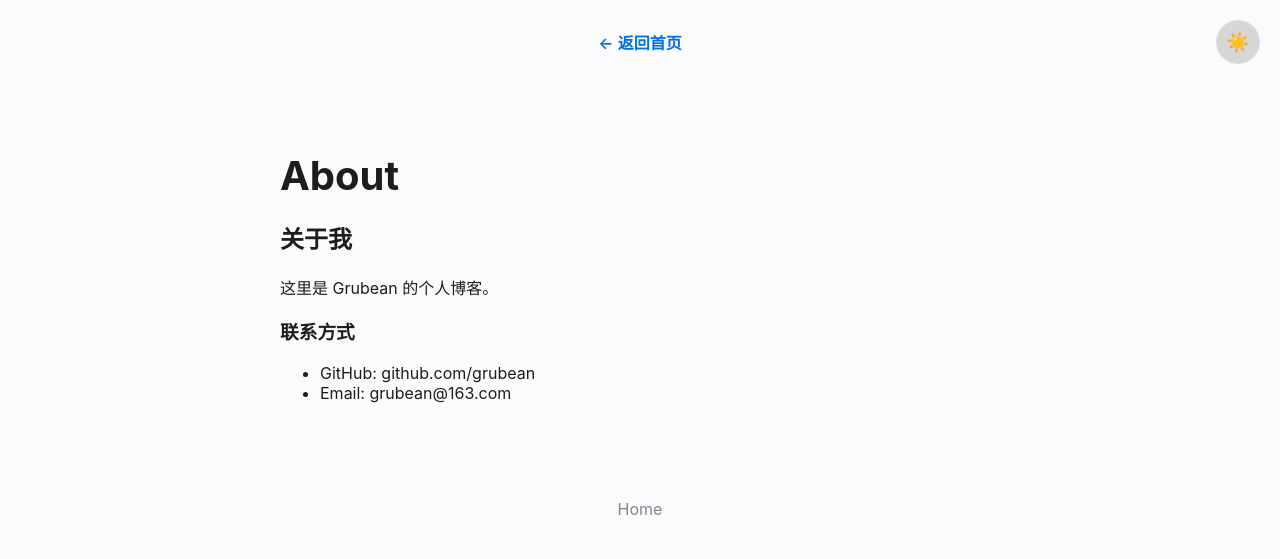
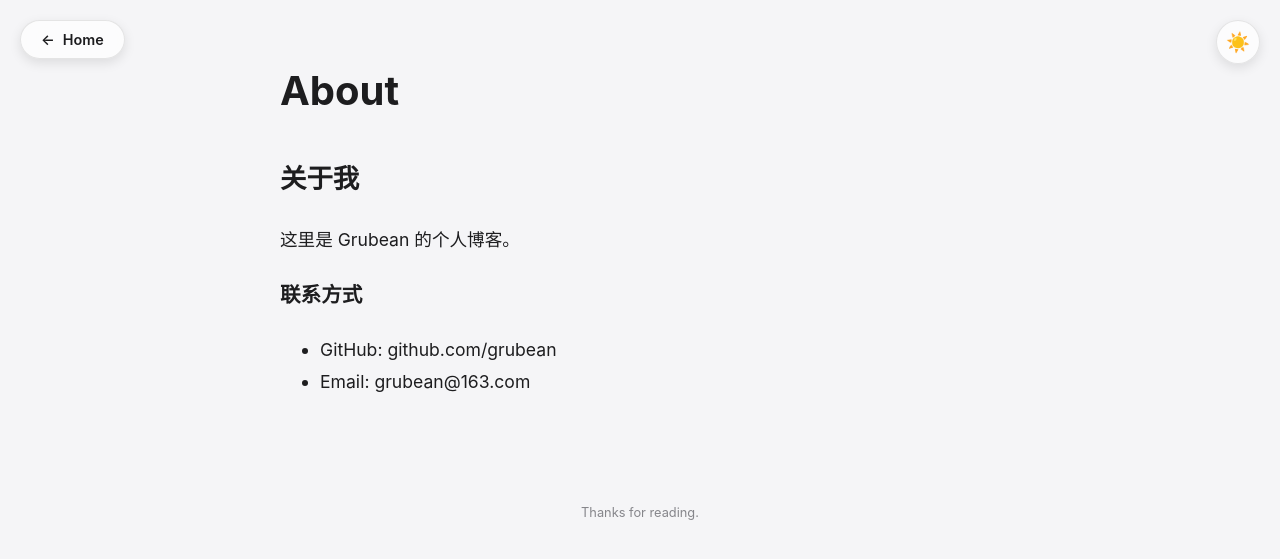
Before and after one commit to grubean/grubean.github.io, a Jekyll site: the page built from about.md, in a window 1280 px wide. Shown: the top 559 px of the page. Built offline with Jekyll 4.4.1, drawn with Linux system fonts in a browser that asks for light colours.

Commit message:
锁屏的修改，更像手机了

```diff
--- a/_layouts/default.html
+++ b/_layouts/default.html
@@ -1,48 +1,59 @@
 <!DOCTYPE html>
-<html lang="zh-CN" data-theme="light"> <head>
+<html lang="zh-CN" data-theme="light">
+<head>
     <meta charset="utf-8">
     <meta name="viewport" content="width=device-width, initial-scale=1, viewport-fit=cover">
-    <title>{{ page.title | escape }} - {{ site.title | escape }}</title>
+    <title>{{ page.title | escape }}</title>
     <link rel="stylesheet" href="/assets/css/style.css">
 </head>
 <body>
 
-    <button id="theme-toggle" class="theme-toggle-btn" aria-label="Toggle Dark Mode">
+    <button id="theme-toggle" class="theme-toggle-btn">
         <span>☀️</span>
     </button>
 
     {% if page.url == "/" %}
-
-        <div class="hero-fixed-layer">
-            <div class="hero-title">
+        <section class="lock-screen">
+            <div class="lock-content">
                 <h1>{{ site.title }}</h1>
                 <p>{{ site.description }}</p>
             </div>
-            <div class="scroll-hint">向上滑动以解锁</div>
+            <div class="swipe-up-hint">
+                Swipe up to unlock
+                <br>↑
+            </div>
+        </section>
+
+        <main class="home-screen">
+            {{ content }}
+
+            <footer style="text-align: center; margin-top: 60px; color: var(--text-secondary); font-size: 0.8rem;">
+                &copy; {{ site.time | date: "%Y" }} Grubean.
+            </footer>
+        </main>
+
+    {% else %}
+        <div class="nav-pill-container">
+            <a href="/" class="nav-pill">
+                <span>←</span> Home
+            </a>
         </div>
 
-        <div class="content-layer-glass">
-            <main class="container">
-                {{ content }}
-            </main>
-            <footer style="text-align: center; margin-top: 80px; color: var(--text-color-secondary); font-size: 0.8rem;">
-               © {{ site.time | date: "%Y" }} Grubean. Designed by Apple Style.
-            </footer>
-        </div>
+        <main class="markdown-body">
+            {% if page.image %}
+            <img src="{{ page.image }}" style="width:100%; height: 350px; object-fit: cover; margin-top: 0;">
+            {% endif %}
 
-    {% else %}
-        <div class="page-header">
-             <a href="/" style="font-weight: 600; color: var(--accent-color);">← 返回首页</a>
-        </div>
-        <main class="container markdown-body">
-            <h1 style="font-size: 2.5rem; margin-bottom: 10px;">{{ page.title }}</h1>
-             {% if page.image %}
-            <img src="{{ page.image }}" style="width:100%; height: 300px; object-fit:cover; margin-bottom: 30px; border-radius: 16px;">
-            {% endif %}
+            <h1 style="font-size: 2.5rem; margin-bottom: 10px; line-height: 1.2;">{{ page.title }}</h1>
+            <div style="color: var(--text-secondary); margin-bottom: 40px; font-size: 0.9rem;">
+                {{ page.date | date: "%Y年%m月%d日" }}
+            </div>
+
             {{ content }}
         </main>
-        <footer style="text-align: center; padding: 40px; color: var(--text-color-secondary);">
-            <a href="/">Home</a>
+
+        <footer style="text-align: center; padding: 50px 0; color: var(--text-secondary); font-size: 0.8rem;">
+            Thanks for reading.
         </footer>
     {% endif %}
 
--- a/assets/css/style.css
+++ b/assets/css/style.css
@@ -1,200 +1,215 @@
 :root {
-    /* --- 苹果风浅色模式变量 --- */
-    --bg-color: #fbfbfd;
-    --text-color-primary: #1d1d1f;
-    --text-color-secondary: #86868b;
-    --card-bg: rgba(255, 255, 255, 0.8); /* 半透明白 */
-    --card-shadow: 0 8px 24px rgba(0, 0, 0, 0.05);
-    --accent-color: #0071e3; /* Apple Blue */
-    --glass-border: 1px solid rgba(255, 255, 255, 0.3);
-    --hero-overlay: rgba(0,0,0,0.2); /* 壁纸上的遮罩层，保证文字清晰 */
+    /* --- 亮色模式 --- */
+    --bg-color: #f5f5f7;
+    --text-primary: #1d1d1f;
+    --text-secondary: #86868b;
+    --card-bg: #ffffff;
+    --accent-color: #0071e3;
+    --border-color: #d2d2d7;
+    --nav-glass: rgba(255, 255, 255, 0.7);
 }
 
 [data-theme="dark"] {
-    /* --- 苹果风深色模式变量 --- */
-    --bg-color: #000000; /* 纯黑背景，配合OLED屏幕 */
-    --text-color-primary: #f5f5f7;
-    --text-color-secondary: #a1a1a6;
-    --card-bg: rgba(28, 28, 30, 0.8); /* 半透明深灰 */
-    --card-shadow: 0 8px 24px rgba(0, 0, 0, 0.2);
+    /* --- 深色模式 (高级深灰，非纯黑) --- */
+    --bg-color: #1c1c1e; /* 类似 iPhone 设置界面的深色 */
+    --text-primary: #f5f5f7;
+    --text-secondary: #a1a1a6;
+    --card-bg: #2c2c2e; /* 比背景稍浅一点的灰色，体现层级 */
     --accent-color: #2997ff;
-    --glass-border: 1px solid rgba(255, 255, 255, 0.1);
-    --hero-overlay: rgba(0,0,0,0.6); /* 深色模式加深遮罩 */
+    --border-color: #38383a;
+    --nav-glass: rgba(28, 28, 30, 0.7);
 }
 
-/* 全局重置 */
+/* 全局设置 */
 body {
     margin: 0;
     padding: 0;
-    font-family: -apple-system, BlinkMacSystemFont, "SF Pro Text", "Helvetica Neue", sans-serif;
-    background-color: var(--bg-color); /* 兜底背景色 */
-    color: var(--text-color-primary);
+    font-family: -apple-system, BlinkMacSystemFont, "SF Pro Display", sans-serif;
+    background-color: var(--bg-color);
+    color: var(--text-primary);
     transition: background-color 0.3s, color 0.3s;
-    overflow-x: hidden;
+    overflow-x: hidden; /* 防止左右晃动 */
 }
 
-a { text-decoration: none; color: inherit; }
+a { text-decoration: none; color: inherit; transition: opacity 0.2s; }
+a:hover { opacity: 0.7; }
 
-/* --- 1. 底层：Bing 壁纸 (Hero Layer) --- */
-.hero-fixed-layer {
-    position: fixed;
-    top: 0;
-    left: 0;
+/* =========================================
+   1. 锁屏层 (Lock Screen) - 像盖子一样盖在最上面
+   ========================================= */
+.lock-screen {
+    position: relative; /* 相对定位，随页面滚动 */
     width: 100%;
-    height: 100vh;
-    /* 使用第三方代理获取 Bing 每日高清壁纸 (如果失效请告诉我更换) */
+    height: 100vh; /* 占满全屏 */
     background-image: url('https://bing.biturl.top/?resolution=1920&format=image');
     background-size: cover;
     background-position: center;
-    z-index: -1; /* 放在最底层 */
     display: flex;
+    flex-direction: column;
     justify-content: center;
     align-items: center;
-    flex-direction: column;
+    color: white;
+    z-index: 100;
+    box-shadow: 0 10px 30px rgba(0,0,0,0.5); /* 锁屏层底部的阴影，增加立体感 */
 }
 
-/* 壁纸上的遮罩，用于让文字和深色模式更清晰 */
-.hero-fixed-layer::after {
-    content: '';
+/* 锁屏上的文字 */
+.lock-content {
+    text-align: center;
+    text-shadow: 0 4px 12px rgba(0,0,0,0.4);
+}
+.lock-content h1 { font-size: 4rem; margin: 0; font-weight: 700; letter-spacing: -1px; }
+.lock-content p { font-size: 1.4rem; font-weight: 400; opacity: 0.9; margin-top: 10px;}
+
+/* 向上滑动的箭头 */
+.swipe-up-hint {
     position: absolute;
-    top: 0; left: 0; right: 0; bottom: 0;
-    background: var(--hero-overlay);
-    transition: background 0.3s;
+    bottom: 50px;
+    font-size: 14px;
+    opacity: 0.8;
+    text-transform: uppercase;
+    letter-spacing: 2px;
+    animation: bounce 2s infinite;
+}
+@keyframes bounce {
+    0%, 20%, 50%, 80%, 100% {transform: translateY(0);}
+    40% {transform: translateY(-10px);}
+    60% {transform: translateY(-5px);}
 }
 
-.hero-title {
-    z-index: 1;
-    color: white;
-    text-align: center;
-    text-shadow: 0 4px 10px rgba(0,0,0,0.3);
-}
-.hero-title h1 { font-size: 3.5rem; margin: 0; font-weight: 700; letter-spacing: -1px;}
-.hero-title p { font-size: 1.2rem; font-weight: 300; opacity: 0.9; }
-
-/* 向上滑动的提示动画 */
-.scroll-hint {
-    position: absolute;
-    bottom: 120px; /* 提高位置，留出空间给即将上滑的内容 */
-    z-index: 1;
-    color: rgba(255,255,255,0.7);
-    animation: floatUp 2s infinite;
-    font-size: 0.9rem;
-    text-transform: uppercase;
-    letter-spacing: 2px;
-}
-@keyframes floatUp {
-    0%, 100% { transform: translateY(0); opacity: 0.7; }
-    50% { transform: translateY(-10px); opacity: 1; }
-}
-
-
-/* --- 2. 上层：磨砂玻璃内容层 (Content Layer) --- */
-.content-layer-glass {
-    /* 核心：初始状态在屏幕下方，视觉上“解锁” */
-    margin-top: 85vh;
+/* =========================================
+   2. 主屏幕/文章列表 (Home Screen) - 藏在下面
+   ========================================= */
+.home-screen {
     min-height: 100vh;
-    background: var(--card-bg); /* 使用半透明背景变量 */
-    backdrop-filter: blur(20px) saturate(180%); /* 核心：苹果风磨砂玻璃效果 */
-    -webkit-backdrop-filter: blur(20px) saturate(180%);
-    border-radius: 30px 30px 0 0; /* 顶部大圆角 */
-    box-shadow: 0 -10px 40px rgba(0,0,0,0.1);
     padding: 60px 20px;
-    position: relative;
-    z-index: 10;
-    border-top: var(--glass-border);
-    transition: background 0.3s, border 0.3s;
-}
-
-.container {
     max-width: 800px;
     margin: 0 auto;
 }
 
-/* --- 3. 暗黑模式切换按钮 (Dark Mode Toggle) --- */
+/* 卡片样式优化 */
+.post-grid {
+    display: grid;
+    grid-template-columns: repeat(auto-fill, minmax(320px, 1fr));
+    gap: 30px;
+}
+.post-card {
+    background: var(--card-bg);
+    border-radius: 20px;
+    overflow: hidden;
+    box-shadow: 0 4px 20px rgba(0,0,0,0.05);
+    transition: transform 0.3s;
+}
+.post-card:hover { transform: scale(1.02); }
+
+/* =========================================
+   3. Markdown 内容深度优化 (High-End Style)
+   ========================================= */
+.markdown-body {
+    max-width: 720px;
+    margin: 0 auto;
+    padding: 40px 20px;
+    line-height: 1.8;
+    font-size: 1.1rem;
+}
+
+/* 图片圆角 */
+.markdown-body img {
+    border-radius: 16px; /* 苹果风圆角 */
+    max-width: 100%;
+    margin: 30px 0;
+    box-shadow: 0 8px 24px rgba(0,0,0,0.1); /* 图片阴影 */
+}
+
+/* 表格优化 */
+.markdown-body table {
+    width: 100%;
+    border-collapse: collapse; /* 合并边框 */
+    margin: 30px 0;
+    font-size: 0.95rem;
+    overflow: hidden;
+    border-radius: 12px; /* 表格整体圆角 */
+    border-style: hidden; /* 隐藏外边框冲突 */
+    box-shadow: 0 0 0 1px var(--border-color); /* 用阴影模拟细边框 */
+}
+.markdown-body th {
+    background: var(--card-bg);
+    padding: 12px 15px;
+    text-align: left;
+    font-weight: 600;
+    border-bottom: 1px solid var(--border-color);
+}
+.markdown-body td {
+    padding: 12px 15px;
+    border-bottom: 1px solid var(--border-color);
+}
+.markdown-body tr:last-child td { border-bottom: none; }
+
+/* 引用块 */
+.markdown-body blockquote {
+    border-left: 4px solid var(--accent-color);
+    margin: 30px 0;
+    padding-left: 20px;
+    color: var(--text-secondary);
+    font-style: italic;
+    background: transparent;
+}
+
+/* 代码块 */
+.markdown-body pre {
+    background: var(--card-bg);
+    border-radius: 12px;
+    padding: 20px;
+    border: 1px solid var(--border-color);
+    overflow-x: auto;
+}
+
+/* =========================================
+   4. UI 组件 (按钮、导航)
+   ========================================= */
+/* 苹果风胶囊返回按钮 */
+.nav-pill-container {
+    position: fixed; /* 固定在左上角，跟随滚动 */
+    top: 20px;
+    left: 20px;
+    z-index: 200;
+}
+
+.nav-pill {
+    display: flex;
+    align-items: center;
+    gap: 8px;
+    background: var(--nav-glass); /* 磨砂玻璃背景 */
+    backdrop-filter: blur(20px);
+    -webkit-backdrop-filter: blur(20px);
+    padding: 10px 20px;
+    border-radius: 99px; /* 胶囊形状 */
+    font-weight: 600;
+    font-size: 0.9rem;
+    color: var(--text-primary);
+    box-shadow: 0 4px 12px rgba(0,0,0,0.1);
+    border: 0.5px solid rgba(128,128,128, 0.2);
+    transition: transform 0.2s;
+}
+.nav-pill:hover { transform: scale(1.05); }
+
+/* 右上角主题切换按钮 */
 .theme-toggle-btn {
     position: fixed;
     top: 20px;
     right: 20px;
-    z-index: 100;
-    background: rgba(128, 128, 128, 0.3);
-    backdrop-filter: blur(10px);
-    -webkit-backdrop-filter: blur(10px);
-    border: 1px solid rgba(255, 255, 255, 0.2);
-    color: white;
+    z-index: 200;
     width: 44px;
     height: 44px;
     border-radius: 50%;
+    background: var(--nav-glass);
+    backdrop-filter: blur(20px);
+    -webkit-backdrop-filter: blur(20px);
+    border: 0.5px solid rgba(128,128,128, 0.2);
     display: flex;
+    justify-content: center;
     align-items: center;
-    justify-content: center;
     cursor: pointer;
     font-size: 1.2rem;
-    transition: all 0.3s ease;
+    box-shadow: 0 4px 12px rgba(0,0,0,0.1);
 }
-.theme-toggle-btn:hover { background: rgba(128, 128, 128, 0.5); }
-
-
-/* --- 4. 卡片式文章列表 (Card Grid) --- */
-.post-grid {
-    display: grid;
-    grid-template-columns: repeat(auto-fill, minmax(300px, 1fr)); /* 响应式网格 */
-    gap: 30px;
-    padding: 20px 0;
-}
-
-.post-card {
-    background: var(--bg-color); /* 卡片自身不透明，突出于磨砂背景 */
-    border-radius: 18px;
-    overflow: hidden;
-    box-shadow: var(--card-shadow);
-    transition: transform 0.3s cubic-bezier(0.34, 1.56, 0.64, 1), box-shadow 0.3s;
-    border: var(--glass-border);
-}
-
-.post-card:hover {
-    transform: translateY(-8px) scale(1.02); /* 悬浮时更有弹性的上浮效果 */
-    box-shadow: 0 15px 30px rgba(0,0,0,0.15);
-}
-
-.post-card-image-container {
-    height: 200px;
-    overflow: hidden;
-    background: #eee;
-    position: relative;
-}
-
-.post-card-image {
-    width: 100%;
-    height: 100%;
-    object-fit: cover;
-    transition: transform 0.5s ease;
-}
-.post-card:hover .post-card-image {
-    transform: scale(1.05); /* 图片轻微放大 */
-}
-
-.post-card-content {
-    padding: 24px;
-}
-
-.post-card-meta {
-    font-size: 0.8rem;
-    color: var(--text-color-secondary);
-    text-transform: uppercase;
-    letter-spacing: 1px;
-    margin-bottom: 10px;
-    display: block;
-}
-
-.post-card-title {
-    font-size: 1.3rem;
-    font-weight: 700;
-    margin: 0;
-    line-height: 1.3;
-    color: var(--text-color-primary);
-}
-
-/* 文章页面的简单适配 */
-.page-header { padding: 30px; text-align: center; background: var(--bg-color);}
-.markdown-body { padding: 40px 20px; max-width: 720px; margin: 0 auto; }
-.markdown-body img { border-radius: 12px; max-width: 100%; box-shadow: var(--card-shadow);}
--- a/assets/js/main.js
+++ b/assets/js/main.js
@@ -1,31 +1,23 @@
-// 等待页面加载完成
 document.addEventListener('DOMContentLoaded', () => {
     const toggleBtn = document.getElementById('theme-toggle');
     const htmlElement = document.documentElement;
     const icon = toggleBtn.querySelector('span');
 
-    // 检查本地存储中是否有用户之前保存的主题设置
+    // 读取本地存储
     const currentTheme = localStorage.getItem('theme') || 'light';
     htmlElement.setAttribute('data-theme', currentTheme);
     updateIcon(currentTheme);
 
-    // 点击按钮切换主题
     toggleBtn.addEventListener('click', () => {
         let theme = htmlElement.getAttribute('data-theme');
-        // 如果是浅色就切深色，反之亦然
         let newTheme = theme === 'light' ? 'dark' : 'light';
 
         htmlElement.setAttribute('data-theme', newTheme);
-        localStorage.setItem('theme', newTheme); // 保存设置到本地
+        localStorage.setItem('theme', newTheme);
         updateIcon(newTheme);
     });
 
-    // 更新按钮图标
     function updateIcon(theme) {
-        if (theme === 'dark') {
-            icon.textContent = '🌙'; // 月亮图标
-        } else {
-            icon.textContent = '☀️'; // 太阳图标
-        }
+        icon.textContent = theme === 'dark' ? '🌙' : '☀️';
     }
 });
```
Also changed, not shown: _posts/2025-12-18-你好世界.md (added, +19 -0 lines).
